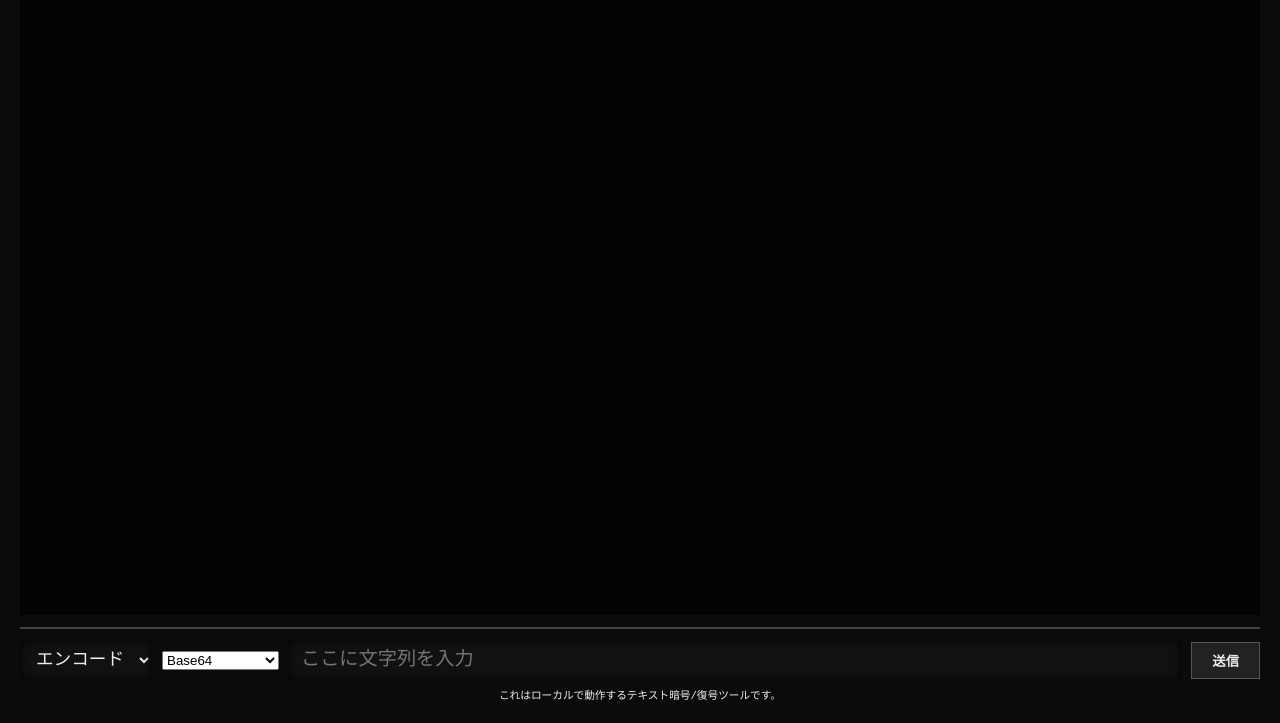
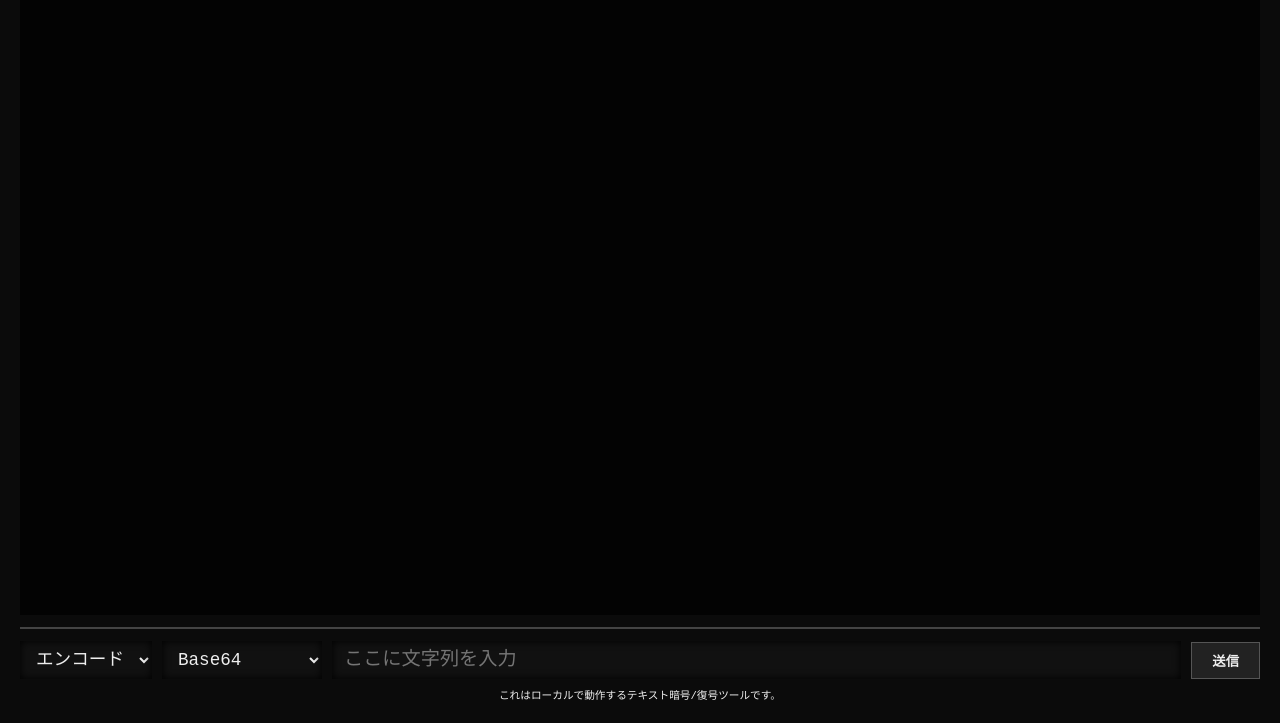
Before and after one commit to Kazi-Ki/TextCryptCLI, a plain HTML site: page index.html in a window 1280 px wide. Shown: the part 77-800 px from the top of the page. Drawn offline with Linux system fonts and the light colour scheme.

Commit message:
Update style.css

```diff
--- a/style.css
+++ b/style.css
@@ -1,14 +1,13 @@
-/* 全体リセット＆全画面レイアウト */
+/* リセット＆全画面 */
 html, body {
-  margin: 0;
-  padding: 0;
-  height: 100%;
+  margin: 0; padding: 0; height: 100%;
   background: #111;
   color: #eee;
   font-family: 'Courier New', monospace;
   overflow: hidden;
 }
 
+/* コンテナ */
 #app {
   display: flex;
   flex-direction: column;
@@ -16,9 +15,10 @@ html, body {
   height: 100vh;
   padding: 20px;
   box-sizing: border-box;
-  background: rgba(10, 10, 10, 0.85);
+  background: rgba(10,10,10,0.85);
 }
 
+/* ヘッダー */
 #header {
   font-weight: bold;
   font-size: 1.5rem;
@@ -28,6 +28,7 @@ html, body {
   flex-shrink: 0;
 }
 
+/* 出力エリア */
 #output {
   background: rgba(0, 0, 0, 0.7);
   flex-grow: 1;
@@ -42,7 +43,7 @@ html, body {
   outline: none;
 }
 
-/* コマンド入力エリア */
+/* フォーム全体 */
 #cmdForm {
   display: flex;
   gap: 10px;
@@ -51,10 +52,12 @@ html, body {
   padding-top: 12px;
   margin-top: 12px;
   border-top: 2px solid #444;
+  flex-wrap: wrap;
 }
 
-/* プルダウンメニュー（モード選択） */
-#modeSelect {
+/* プルダウンセレクト共通 */
+#modeSelect,
+#methodSelect {
   font-family: monospace;
   font-size: 1.1rem;
   padding: 8px 12px;
@@ -65,10 +68,11 @@ html, body {
   box-shadow: inset 0 0 8px #000;
   border-radius: 0;
   cursor: pointer;
-  max-width: 150px;
+  max-width: 160px;
+  flex-shrink: 0;
 }
 
-/* 入力欄（コマンド） */
+/* テキスト入力 */
 #cmdInput {
   flex-grow: 1;
   font-family: monospace;
@@ -80,6 +84,8 @@ html, body {
   outline: none;
   box-shadow: inset 0 0 8px #000;
   border-radius: 0;
+  min-width: 100px;
+  /* 横幅調整はflex-growに任せる */
 }
 
 /* 送信ボタン */
```
